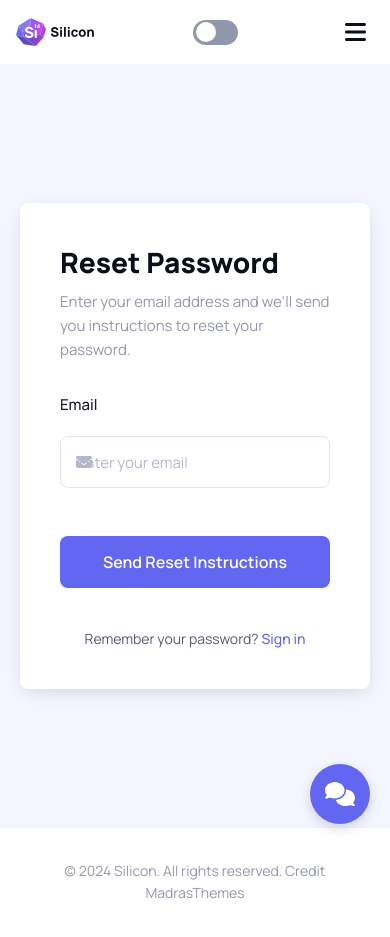
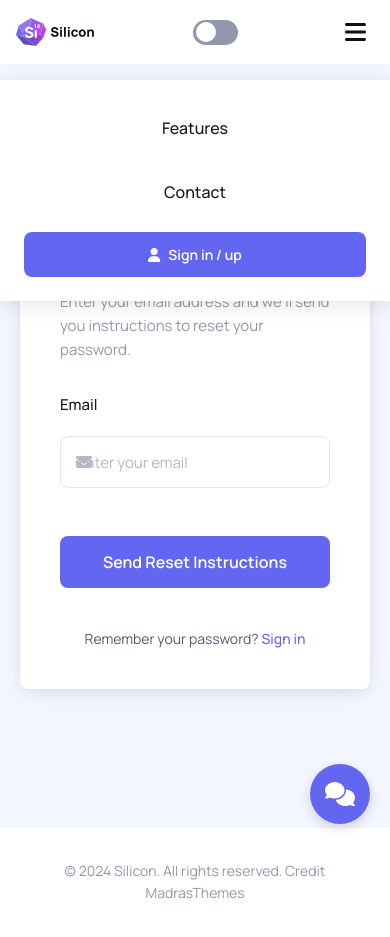
Before and after one commit to Kstadhammer/Silicon_react_AB_test, a React (Vite) app: page /forgot-password in a window 390 px wide. Both pictures are taken after a click on the button 355 px from the left and 32 px from the top of the page. Built offline with nearby package versions, Linux system fonts and the light colour scheme.

Commit message:
added mobile button

```diff
--- a/src/components/Header.jsx
+++ b/src/components/Header.jsx
@@ -4,6 +4,7 @@ import { FontAwesomeIcon } from '@fortawesome/react-fontawesome';
 import { faBars, faUser, faLock, faEnvelope } from '@fortawesome/free-solid-svg-icons';
 import PropTypes from 'prop-types';
 import './styles/Header.css';
+import MobileMenu from './MobileMenu';
 
 const Header = ({ isDarkMode, toggleDarkMode }) => {
   const [showLoginForm, setShowLoginForm] = useState(false);
@@ -19,6 +20,7 @@ const Header = ({ isDarkMode, toggleDarkMode }) => {
   });
   const [forgotEmail, setForgotEmail] = useState('');
   const [isSubmitted, setIsSubmitted] = useState(false);
+  const [isMobileMenuOpen, setIsMobileMenuOpen] = useState(false);
 
   useEffect(() => {
     if (showLoginForm) {
@@ -76,6 +78,11 @@ const Header = ({ isDarkMode, toggleDarkMode }) => {
     setShowLoginForm(true);
     setShowSignUpForm(false);
     setShowForgotPassword(false);
+  };
+
+  const toggleMobileMenu = () => {
+    setIsMobileMenuOpen(!isMobileMenuOpen);
+    setShowLoginForm(false);
   };
 
   return (
@@ -303,9 +310,15 @@ const Header = ({ isDarkMode, toggleDarkMode }) => {
             </div>
           )}
         </div>
-        <button className="btn-mobile">
+        <button className="btn-mobile" onClick={toggleMobileMenu}>
           <FontAwesomeIcon icon={faBars} />
         </button>
+
+        <MobileMenu
+          isOpen={isMobileMenuOpen}
+          onClose={() => setIsMobileMenuOpen(false)}
+          onAuthClick={handleAuthButtonClick}
+        />
       </div>
     </header>
   );
--- /dev/null
+++ b/src/components/MobileMenu.jsx
@@ -0,0 +1,44 @@
+import { Link } from 'react-router-dom';
+import { FontAwesomeIcon } from '@fortawesome/react-fontawesome';
+import { faUser } from '@fortawesome/free-solid-svg-icons';
+import PropTypes from 'prop-types';
+import './styles/MobileMenu.css';
+
+const MobileMenu = ({ isOpen, onClose, onAuthClick }) => {
+  const handleLinkClick = () => {
+    onClose();
+  };
+
+  const handleAuthButtonClick = (e) => {
+    onAuthClick(e);
+    onClose();
+  };
+
+  return (
+    <div className={`mobile-menu ${isOpen ? 'active' : ''}`}>
+      <div className="nav-links">
+        <Link to="/#features" className="nav-link" onClick={handleLinkClick}>
+          Features
+        </Link>
+        <Link to="/contact" className="nav-link" onClick={handleLinkClick}>
+          Contact
+        </Link>
+      </div>
+      <button
+        className="auth-button"
+        onClick={handleAuthButtonClick}
+      >
+        <FontAwesomeIcon icon={faUser} className="signin-icon" />
+        <span>Sign in / up</span>
+      </button>
+    </div>
+  );
+};
+
+MobileMenu.propTypes = {
+  isOpen: PropTypes.bool.isRequired,
+  onClose: PropTypes.func.isRequired,
+  onAuthClick: PropTypes.func.isRequired
+};
+
+export default MobileMenu;
--- a/src/components/styles/Header.css
+++ b/src/components/styles/Header.css
@@ -194,6 +194,7 @@ header .container {
     .navbar {
         display: none;
     }
+
 }
 
 @media (max-width: 767px) {
@@ -457,52 +458,3 @@ body.dark.mode .dropdown-login-form .btn-back:hover {
 .btn-signin:hover {
   background-color: var(--color-primary-dark);
 }
-
-.mobile-menu {
-  position: absolute;
-  top: 100%;
-  left: 0;
-  right: 0;
-  background-color: var(--color-white);
-  padding: 16px;
-  box-shadow: 0 4px 12px rgba(0, 0, 0, 0.1);
-  transform: translateY(-100%);
-  opacity: 0;
-  visibility: hidden;
-  transition: all 0.3s ease;
-  z-index: 1000;
-}
-
-.mobile-menu.active {
-  transform: translateY(0);
-  opacity: 1;
-  visibility: visible;
-}
-
-.dark-mode .mobile-menu {
-  background-color: var(--color-gray300-dark);
-  border-top: 1px solid rgba(255, 255, 255, 0.1);
-}
-
-.mobile-menu .nav-links {
-  display: flex;
-  flex-direction: column;
-  gap: 16px;
-}
-
-.mobile-menu .nav-link {
-  font-size: 16px;
-  font-weight: 500;
-  color: var(--color-gray900);
-  padding: 8px 0;
-}
-
-.dark-mode .mobile-menu .nav-link {
-  color: var(--color-gray700-dark);
-}
-
-.mobile-menu .auth-button {
-  width: 100%;
-  margin-top: 16px;
-  justify-content: center;
-}
--- /dev/null
+++ b/src/components/styles/MobileMenu.css
@@ -0,0 +1,82 @@
+.mobile-menu {
+  position: absolute;
+  top: 80px;
+  left: 0;
+  right: 0;
+  background-color: var(--color-white);
+  padding: 24px;
+  transform: translateY(-20px);
+  opacity: 0;
+  visibility: hidden;
+  transition: all 0.3s ease;
+  z-index: 999;
+  box-shadow: 0 4px 20px rgba(0, 0, 0, 0.1);
+}
+
+.mobile-menu.active {
+  transform: translateY(0);
+  opacity: 1;
+  visibility: visible;
+}
+
+.dark-mode .mobile-menu {
+  background-color: var(--color-gray300-dark);
+  border-top: 1px solid rgba(255, 255, 255, 0.1);
+  box-shadow: 0 4px 20px rgba(0, 0, 0, 0.3);
+}
+
+.mobile-menu .nav-links {
+  display: flex;
+  flex-direction: column;
+  gap: 16px;
+}
+
+.mobile-menu .nav-link {
+  font-size: 16px;
+  font-weight: 500;
+  color: var(--color-gray900);
+  padding: 12px 16px;
+  border-radius: 8px;
+  transition: all 0.2s ease;
+}
+
+.dark-mode .mobile-menu .nav-link {
+  color: var(--color-gray700-dark);
+}
+
+.mobile-menu .nav-link:hover {
+  background-color: var(--color-gray100-light);
+  color: var(--color-primary);
+}
+
+.dark-mode .mobile-menu .nav-link:hover {
+  background-color: rgba(255, 255, 255, 0.05);
+}
+
+.mobile-menu .auth-button {
+  width: 100%;
+  margin-top: 16px;
+  justify-content: center;
+  background-color: var(--color-primary);
+  color: white;
+  padding: 12px;
+  border-radius: 8px;
+  font-weight: 600;
+  font-size: 14px;
+  border: none;
+  cursor: pointer;
+  transition: background-color 0.2s ease;
+  display: flex;
+  align-items: center;
+  gap: 8px;
+}
+
+.mobile-menu .auth-button:hover {
+  background-color: #4547b0;
+}
+
+@media (min-width: 769px) {
+  .mobile-menu {
+    display: none;
+  }
+}
```
